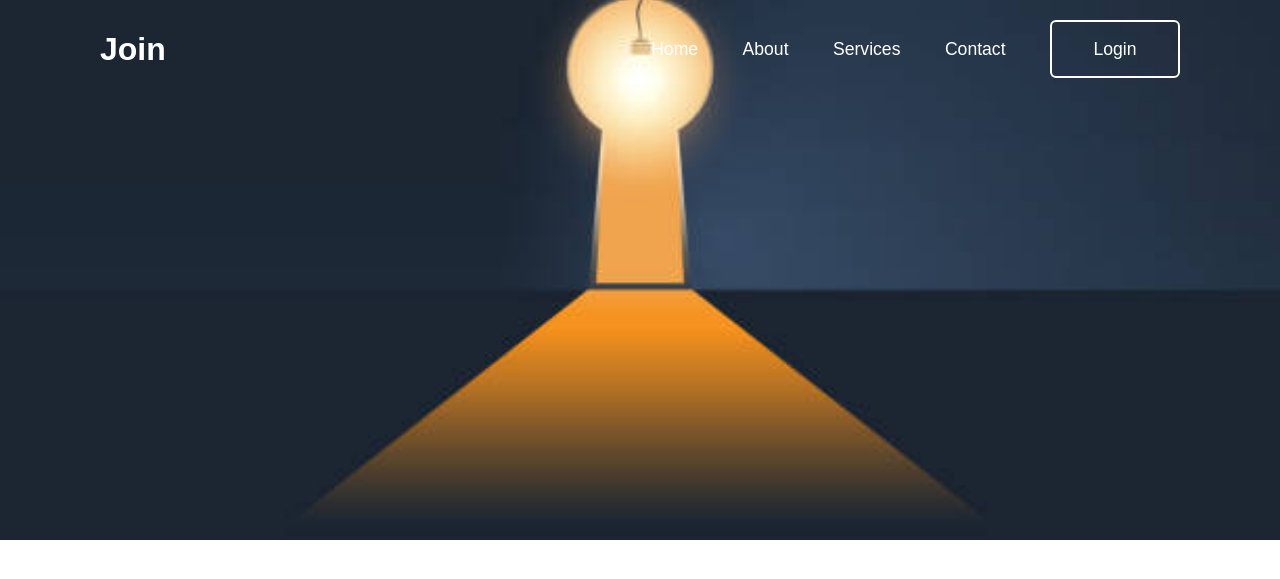
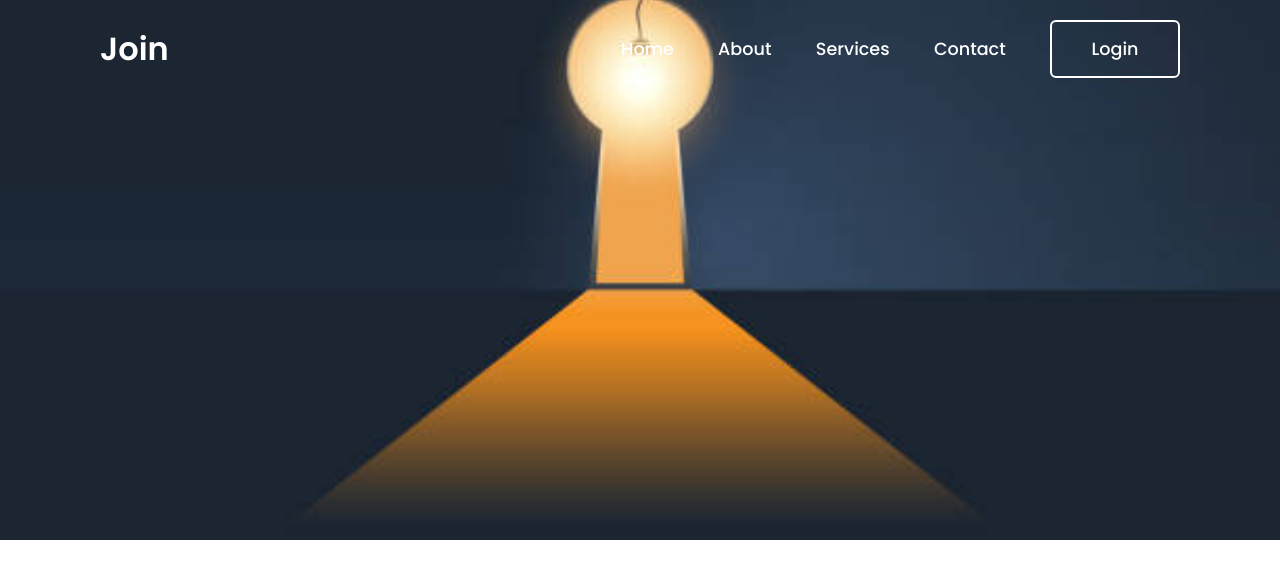
Before and after one commit to Eniola011/0x01-Join, a Django app: template templates/home.html in a window 1280 px wide. Shown: the top 579 px of the page. Run offline with Django 4.2, Linux system fonts and the light colour scheme; the template is opened without the code that fills it, so the values that code supplies are empty.

Commit message:
base template

```diff
--- a/templates/base.html
+++ b/templates/base.html
@@ -5,6 +5,7 @@
     <meta charset="UTF-8">
     <meta name="viewport" content="width=device-width, initial-scale=1.0">
     <title>{% block title %}Join Project{% endblock %}</title>
+    <link rel="stylesheet" href="https://fonts.googleapis.com/css2?family=Poppins:wght@400;500;600&display=swap">
     <link rel="stylesheet" href="{% static 'style.css' %}">
     <link rel="icon" href="{% static 'img/icons8-key-16.png' %}" type="image/x-icon">
 </head>
```
